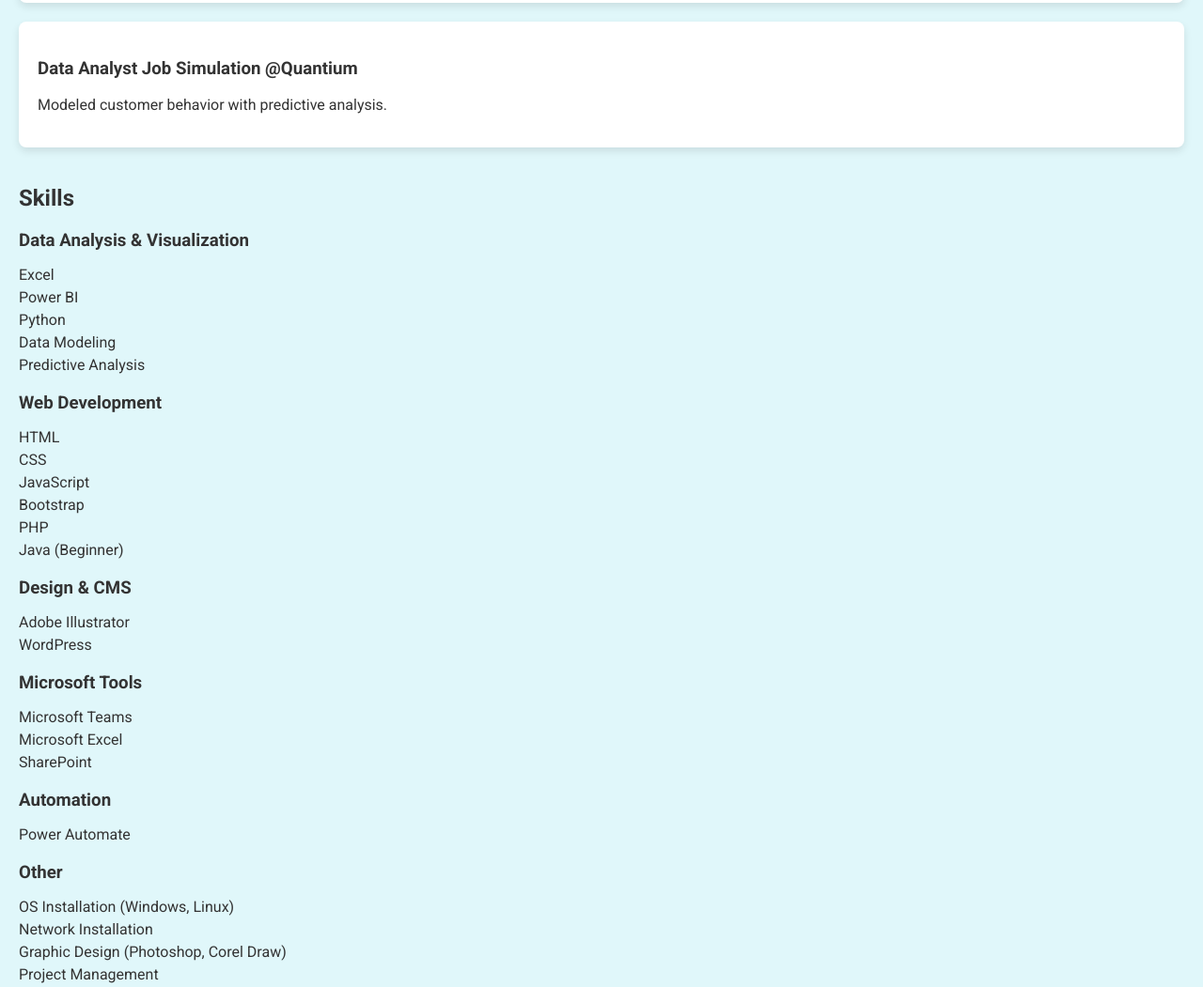
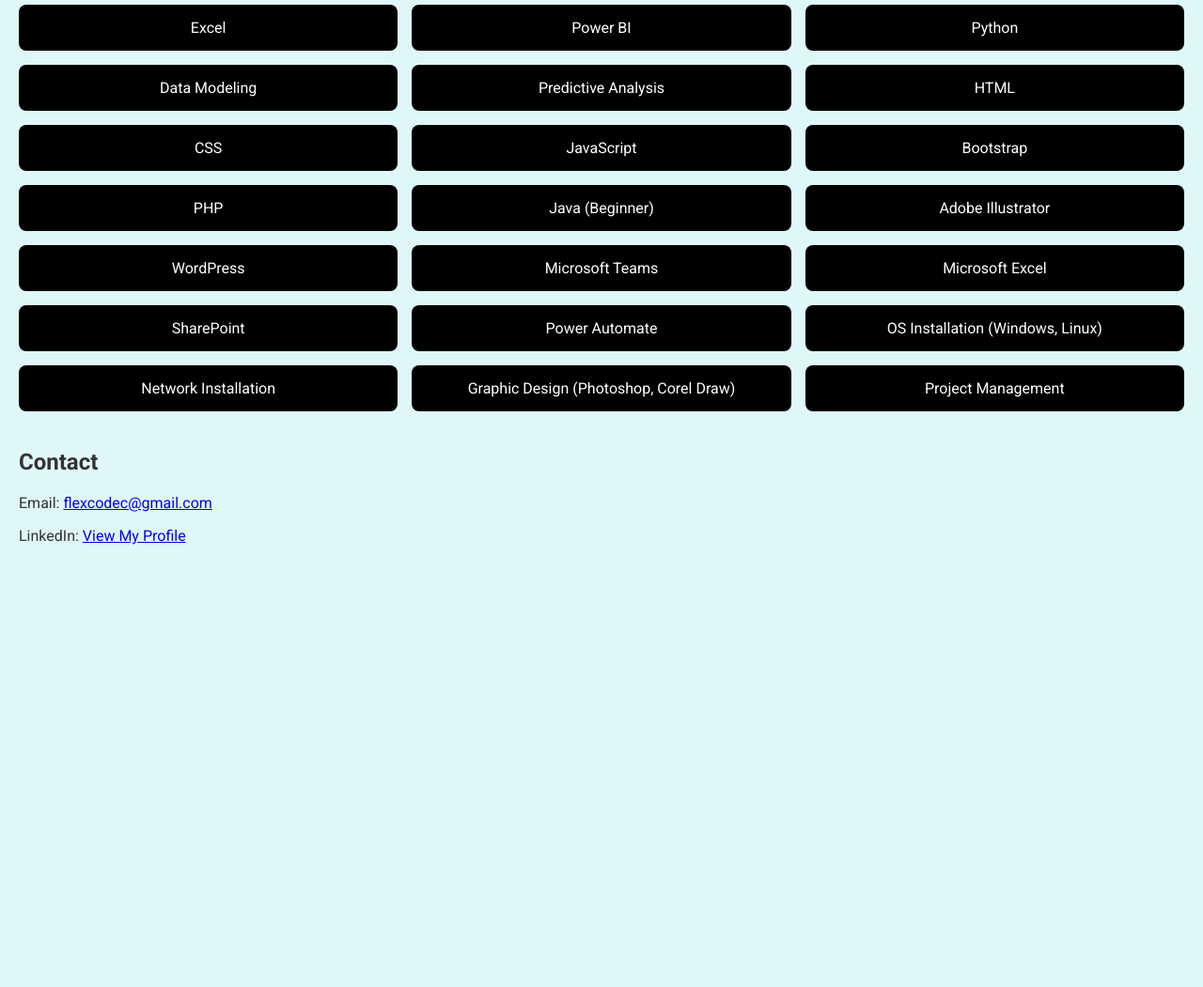
Before and after one commit to flexcodec/Website-Portfolio, a plain HTML site: page index.html in a window 1280 px wide. Shown: the part 1398-2449 px from the top of the page at 94% size. After the commit the page ends 2038 px from the top, so only its background shows below. Drawn offline with Linux system fonts and the light colour scheme.

Commit message:
update code

```diff
--- a/index.html
+++ b/index.html
@@ -14,7 +14,6 @@
 <body>
     <header>
         <div class="banner">
-            <img src="banner.jpg" alt="Banner Image" class="banner-image">
             <div class="banner-text">
                 <h1>Martin François Eyango</h1>
                 <p>Data Analyst</p>
@@ -68,56 +67,28 @@
         </section>
         <section id="skills">
             <h2>Skills</h2>
-            <div class="skill-category">
-                <h3>Data Analysis & Visualization</h3>
-                <ul>
-                    <li>Excel</li>
-                    <li>Power BI</li>
-                    <li>Python</li>
-                    <li>Data Modeling</li>
-                    <li>Predictive Analysis</li>
-                </ul>
-            </div>
-            <div class="skill-category">
-                <h3>Web Development</h3>
-                <ul>
-                    <li>HTML</li>
-                    <li>CSS</li>
-                    <li>JavaScript</li>
-                    <li>Bootstrap</li>
-                    <li>PHP</li>
-                    <li>Java (Beginner)</li>
-                </ul>
-            </div>
-            <div class="skill-category">
-                <h3>Design & CMS</h3>
-                <ul>
-                    <li>Adobe Illustrator</li>
-                    <li>WordPress</li>
-                </ul>
-            </div>
-            <div class="skill-category">
-                <h3>Microsoft Tools</h3>
-                <ul>
-                    <li>Microsoft Teams</li>
-                    <li>Microsoft Excel</li>
-                    <li>SharePoint</li>
-                </ul>
-            </div>
-            <div class="skill-category">
-                <h3>Automation</h3>
-                <ul>
-                    <li>Power Automate</li>
-                </ul>
-            </div>
-            <div class="skill-category">
-                <h3>Other</h3>
-                <ul>
-                    <li>OS Installation (Windows, Linux)</li>
-                    <li>Network Installation</li>
-                    <li>Graphic Design (Photoshop, Corel Draw)</li>
-                    <li>Project Management</li>
-                </ul>
+            <div class="skill-grid">
+                <div class="skill-card">Excel</div>
+                <div class="skill-card">Power BI</div>
+                <div class="skill-card">Python</div>
+                <div class="skill-card">Data Modeling</div>
+                <div class="skill-card">Predictive Analysis</div>
+                <div class="skill-card">HTML</div>
+                <div class="skill-card">CSS</div>
+                <div class="skill-card">JavaScript</div>
+                <div class="skill-card">Bootstrap</div>
+                <div class="skill-card">PHP</div>
+                <div class="skill-card">Java (Beginner)</div>
+                <div class="skill-card">Adobe Illustrator</div>
+                <div class="skill-card">WordPress</div>
+                <div class="skill-card">Microsoft Teams</div>
+                <div class="skill-card">Microsoft Excel</div>
+                <div class="skill-card">SharePoint</div>
+                <div class="skill-card">Power Automate</div>
+                <div class="skill-card">OS Installation (Windows, Linux)</div>
+                <div class="skill-card">Network Installation</div>
+                <div class="skill-card">Graphic Design (Photoshop, Corel Draw)</div>
+                <div class="skill-card">Project Management</div>
             </div>
         </section>
         <section id="contact">
--- a/styles.css
+++ b/styles.css
@@ -8,9 +8,9 @@ body {
 }
 
 header {
-  background-color: #ffd700;
-  /* Gold background */
-  color: white;
+  background-color: #ffffff;
+  /* White background */
+  color: #333;
   padding: 20px 0;
   text-align: center;
   position: relative;
@@ -26,19 +26,20 @@ header {
   width: 100%;
   height: auto;
   opacity: 0.5;
+  position: absolute;
+  top: 0;
+  left: 0;
 }
 
 .banner-text {
-  position: absolute;
-  top: 50%;
-  left: 50%;
-  transform: translate(-50%, -50%);
+  position: relative;
+  z-index: 1;
   text-align: center;
 }
 
 nav {
-  background-color: #ffd700;
-  /* Gold background */
+  background-color: #000;
+  /* Black background */
   text-align: center;
   padding: 10px 0;
 }
@@ -46,6 +47,7 @@ nav {
 nav ul {
   list-style: none;
   padding: 0;
+  margin: 0;
 }
 
 nav ul li {
@@ -61,8 +63,8 @@ nav ul li a {
 }
 
 nav ul li a:hover {
-  color: #ffa500;
-  /* Darker gold */
+  color: #ddd;
+  /* Lighter gray */
 }
 
 main {
@@ -82,32 +84,39 @@ section {
   box-shadow: 0 4px 8px rgba(0, 0, 0, 0.1);
 }
 
-.skill-category {
-  margin-bottom: 20px;
+.skill-grid {
+  display: grid;
+  grid-template-columns: repeat(3, 1fr);
+  gap: 15px;
 }
 
-.skill-category h3 {
-  margin-bottom: 10px;
+.skill-card {
+  background-color: #000;
+  /* Black background */
+  color: white;
+  padding: 15px;
+  border-radius: 8px;
+  text-align: center;
+  transition: transform 0.3s, background-color 0.3s;
 }
 
-.skill-category ul {
-  list-style: none;
-  padding: 0;
-}
-
-.skill-category ul li {
-  margin-bottom: 5px;
+.skill-card:hover {
+  transform: scale(1.05);
+  background-color: #333;
+  /* Darker gray */
 }
 
 footer {
-  background-color: #ffd700;
-  /* Gold background */
+  background-color: #000;
+  /* Black background */
   color: white;
   text-align: center;
-  padding: 10px 0;
+  padding: 5px 0;
+  /* Reduced padding */
   position: fixed;
   width: 100%;
   bottom: 0;
+  font-size: 0.9em;
 }
 
 @keyframes fadeIn {
```
